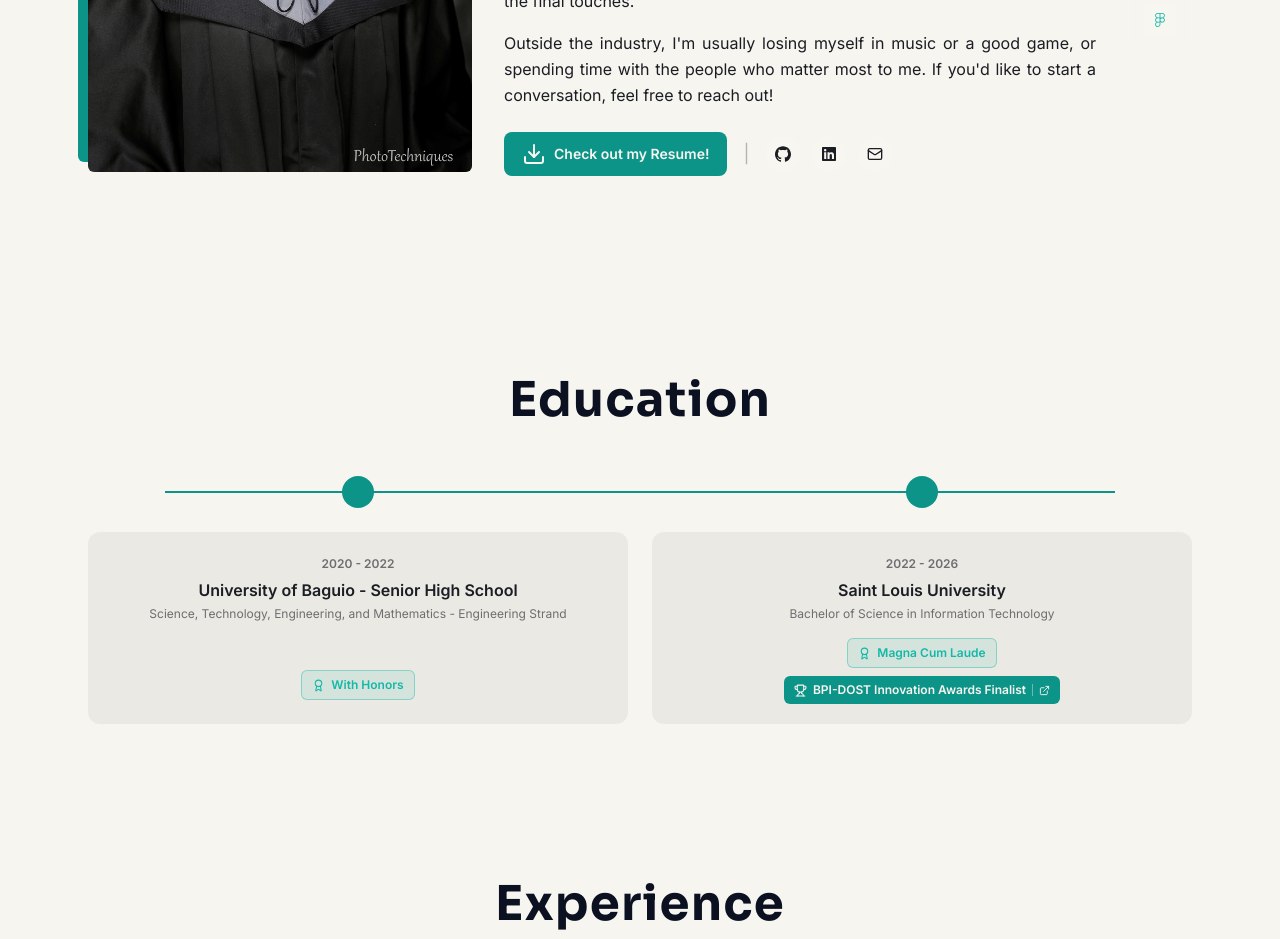
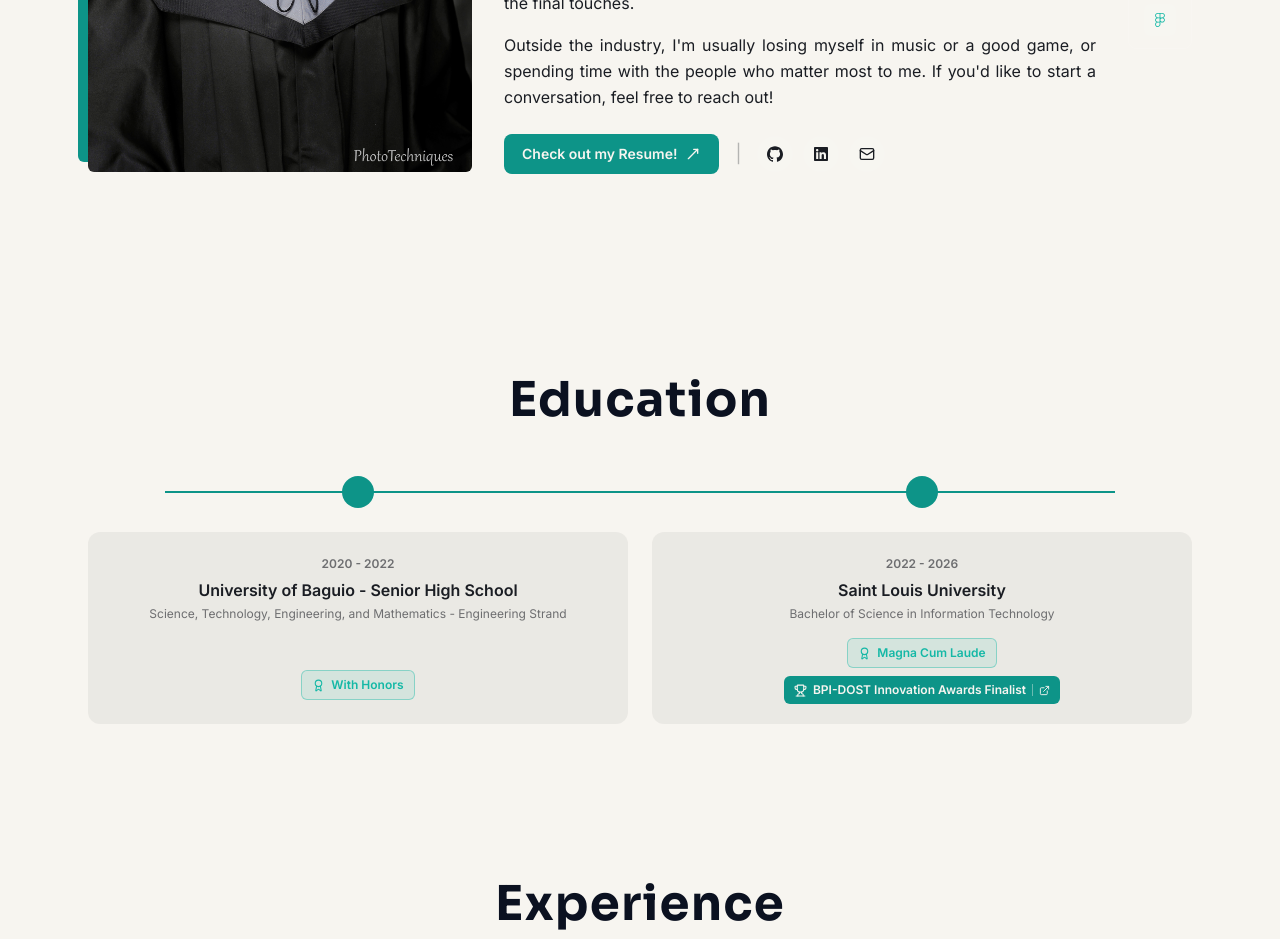
Before and after one commit to eysszn/ace-ngaosi-portfolio, a React (Vite) app: page /#education in a window 1280 px wide. Shown: the part 1380-2319 px from the top of the page. Built offline with nearby package versions, Linux system fonts and the light colour scheme.

Commit message:
link changes for resume viewing

```diff
--- a/src/sections/about/About.jsx
+++ b/src/sections/about/About.jsx
@@ -1,4 +1,4 @@
-import { Mail, Download, Database } from 'lucide-react'
+import { Mail, Database, MoveUpRight } from 'lucide-react'
 import { SiGithub, SiReact, SiJavascript, SiExpress, SiFigma } from 'react-icons/si'
 import { FaLinkedin } from "react-icons/fa"
 
@@ -52,12 +52,12 @@ export default function About() {
           {/* Resume and Social Icons */}
           <div className="flex items-center gap-4">
             <a
-              href="/ace-ngaosi-resume.pdf"
-              download
+              href="https://drive.google.com/file/d/1LKxvEnnYemySJd2LtF7N6bArttHLZXWD/view?usp=drive_link"
+              target="_blank"
               className="flex items-center gap-2 px-4.5 py-2.5 rounded-lg bg-accent-dark text-bg-light text-sm font-semibold"
             >
-              <Download />
               Check out my Resume!
+              <MoveUpRight size={16} />
             </a>
 
             <span className="text-text-dark/30 dark:text-text-light/30 font-light text-lg">|</span>
```
Also changed, not shown: 1 other file (tests, documents, lock files or other folders).
